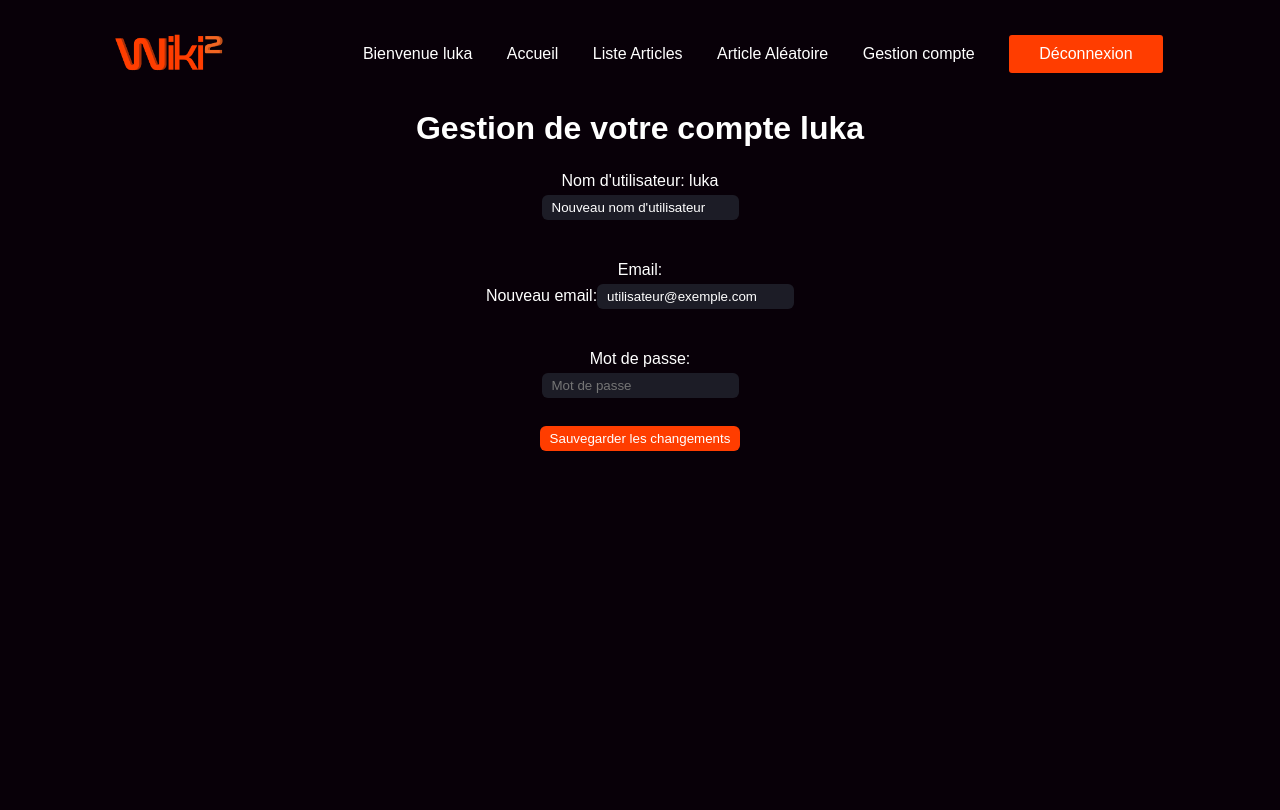
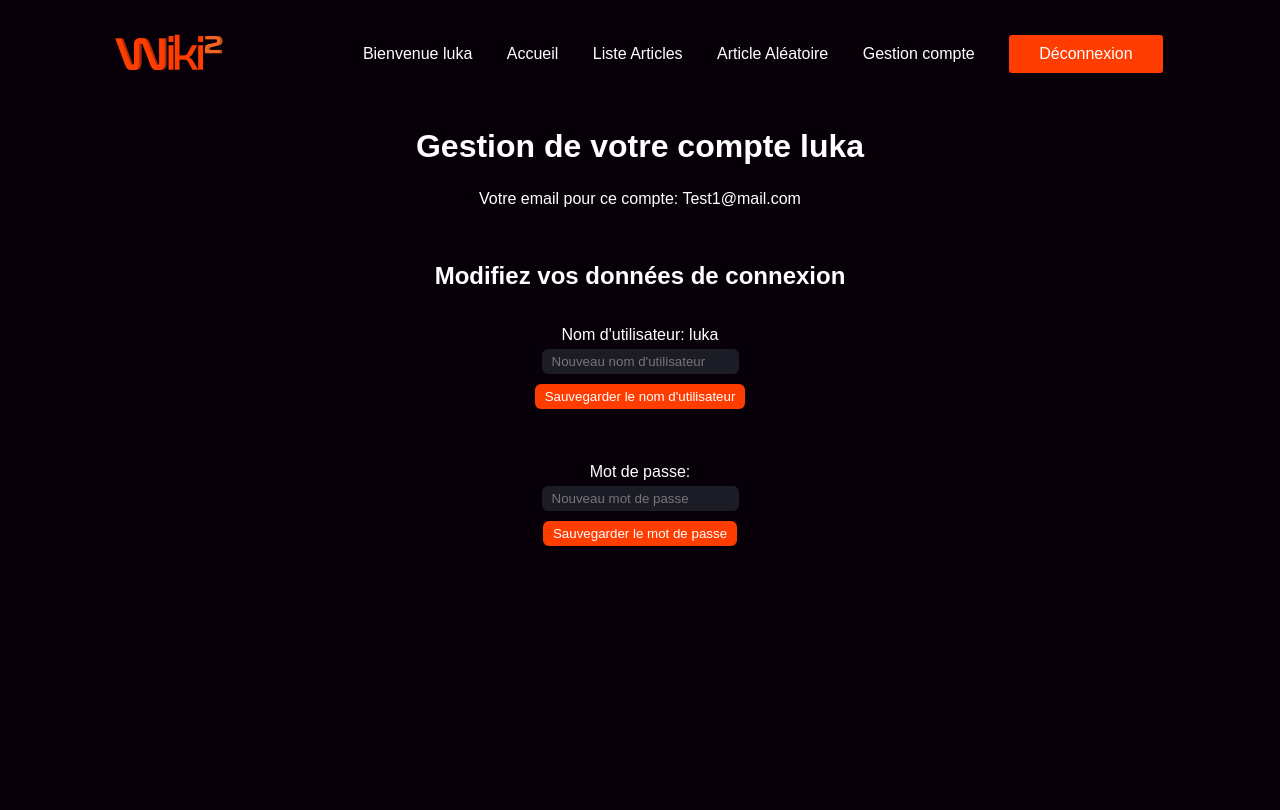
Before and after one commit to bestrider14/Wiki2, a Flask app: page /user in a window 1280 px wide. Run offline with Flask 3, Linux system fonts and the light colour scheme; the visitor is signed in with stand-in values (Sample User, id 1); some libraries are stand-ins or nearby versions.

Commit message:
Page user terminé

```diff
--- a/server.py
+++ b/server.py
@@ -10,7 +10,7 @@ database = Database()
 
 
 # FOR DEBUG ONLY
-autologin = True
+autologin = False
 
 
 @app.route("/")
@@ -22,7 +22,7 @@ def index():
         session["userName"] = "luka"
         session["userEmail"] = "Test1@mail.com"
         session["userGenre"] = "Masculin"
-        session["userRole"] = 2
+        session["userRole"] = 0
     return render_template("index.html")
 
 
@@ -152,6 +152,25 @@ def autocomplete():
     email = database.get_all_email()
     return Response(json.dumps(email), mimetype='application/json')
 
+@app.route('/update_profile', methods=['POST'])
+def update_name():
+    try:
+        nameForm = request.form
+        user = nameForm["username"]
+        database.update_profile(user, session["userId"])
+    except Exception as e:
+        flash(str(e))
+    session["userName"] = user
+    return redirect(url_for("user"))
+
+@app.route('/update_password', methods=['POST'])
+def update_password():
+    mdpForm = request.form
+    password = mdpForm["password"]
+    database.update_password(password, session["userId"])
+    return redirect(url_for("user"))
+
+
 
 if __name__ == '__main__':
     app.run()
--- a/static/app.js
+++ b/static/app.js
@@ -32,3 +32,10 @@ function clearInput(element) {
         element.value = "";
     }
 }
+
+function changeUsername() {
+    var newUsername = prompt("Enter your new username:");
+    if (newUsername !== null && newUsername !== "") {
+        document.getElementById("username").textContent = newUsername;
+    }
+}
--- a/static/style.css
+++ b/static/style.css
@@ -322,11 +322,3 @@ input:valid {
 .block_gestion h2{
     margin-bottom: 10px;
 }
-
-.update_profile{
-    display: flex;
-    flex-direction: column;
-    align-items: center;
-    gap: 10px;
-
-}
--- a/templates/user.html
+++ b/templates/user.html
@@ -1,20 +1,23 @@
 {% extends 'index.html' %}
 {% block body %}
 <div class="content">
-    <h1>Gestion de votre compte {{ session['userName']}}</h1>
+    <br><h1>Gestion de votre compte {{ session['userName']}}</h1>
+    <p> Votre email pour ce compte: {{ session['userEmail']}}</p><br><br><br>
+     <h2>Modifiez vos données de connexion</h2><br><br>
 
-    <form id="profileForm" action="/update_profile" method="POST">
+    <form name="profileForm" action="/update_profile" method="POST">
     <label for="username">Nom d'utilisateur: {{ session['userName']}}</label><br>
-    <input type="text" id="username" value="Nouveau nom d'utilisateur" onInput="clearInput(this)"><br><br><br>
+    <input type="text" id="username" name="username" placeholder="Nouveau nom d'utilisateur" oninput="clearPlaceholder(this)"><br>
 
-    <label for="email">Email:</label><br>
-    Nouveau email:<input type="email" id="email" name="email" value="utilisateur@exemple.com"><br><br><br>
-
-    <label for="password">Mot de passe:</label><br>
-    <input type="password" id="password" name="password" placeholder="Mot de passe"><br><br>
+    <button type="submit">Sauvegarder le nom d'utilisateur</button><br><br><br><br>
+    </form>
 
 
-    <button type="submit">Sauvegarder les changements</button>
+    <form name="mdpForm" action="/update_password" method="POST">
+    <label for="password">Mot de passe:</label><br>
+    <input type="password" id="password" name="password" placeholder="Nouveau mot de passe"><br>
+
+    <button type="submit">Sauvegarder le mot de passe</button>
     </form>
 </div>
 {% endblock %}
```
Also changed, not shown: database.py (+11 -4 lines).
